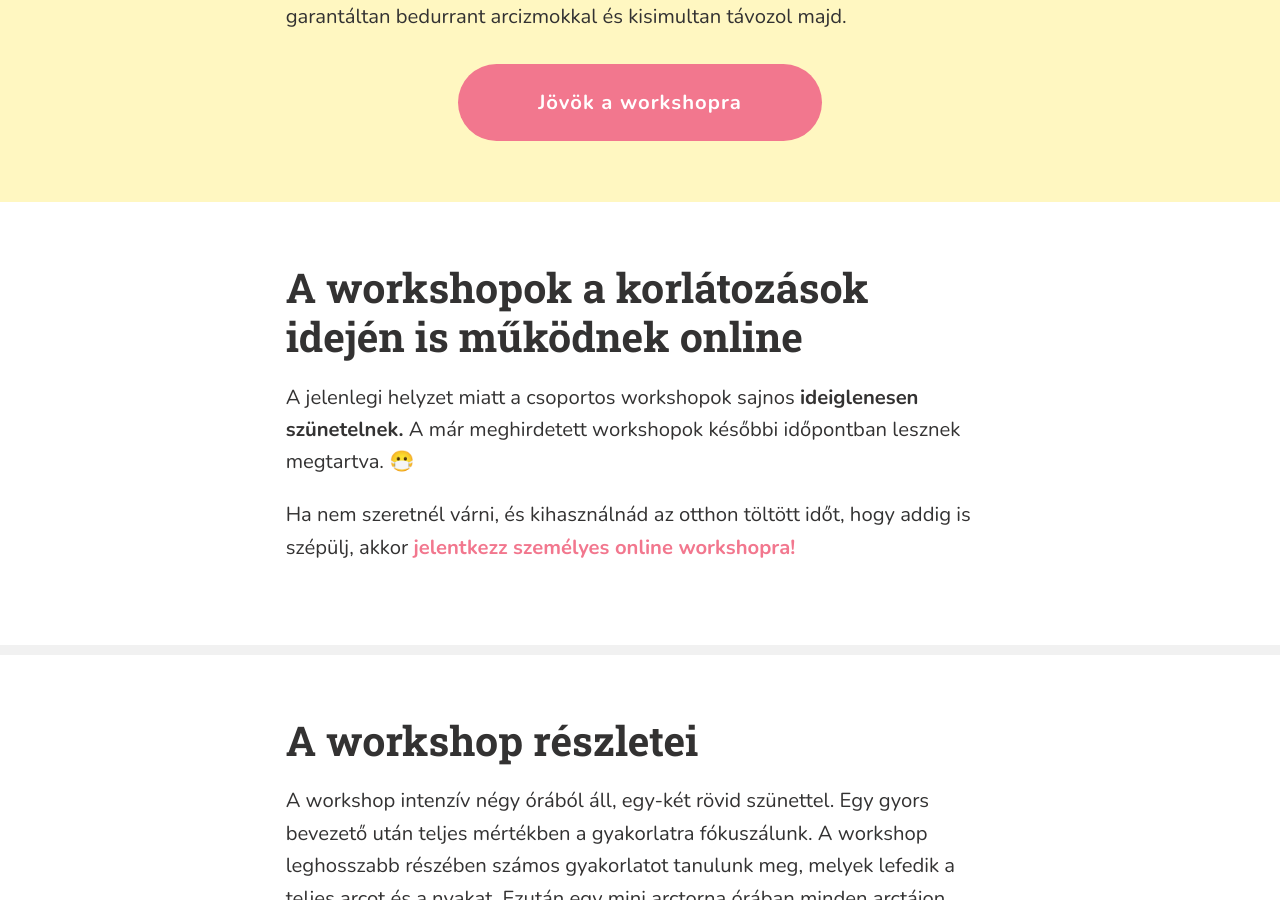
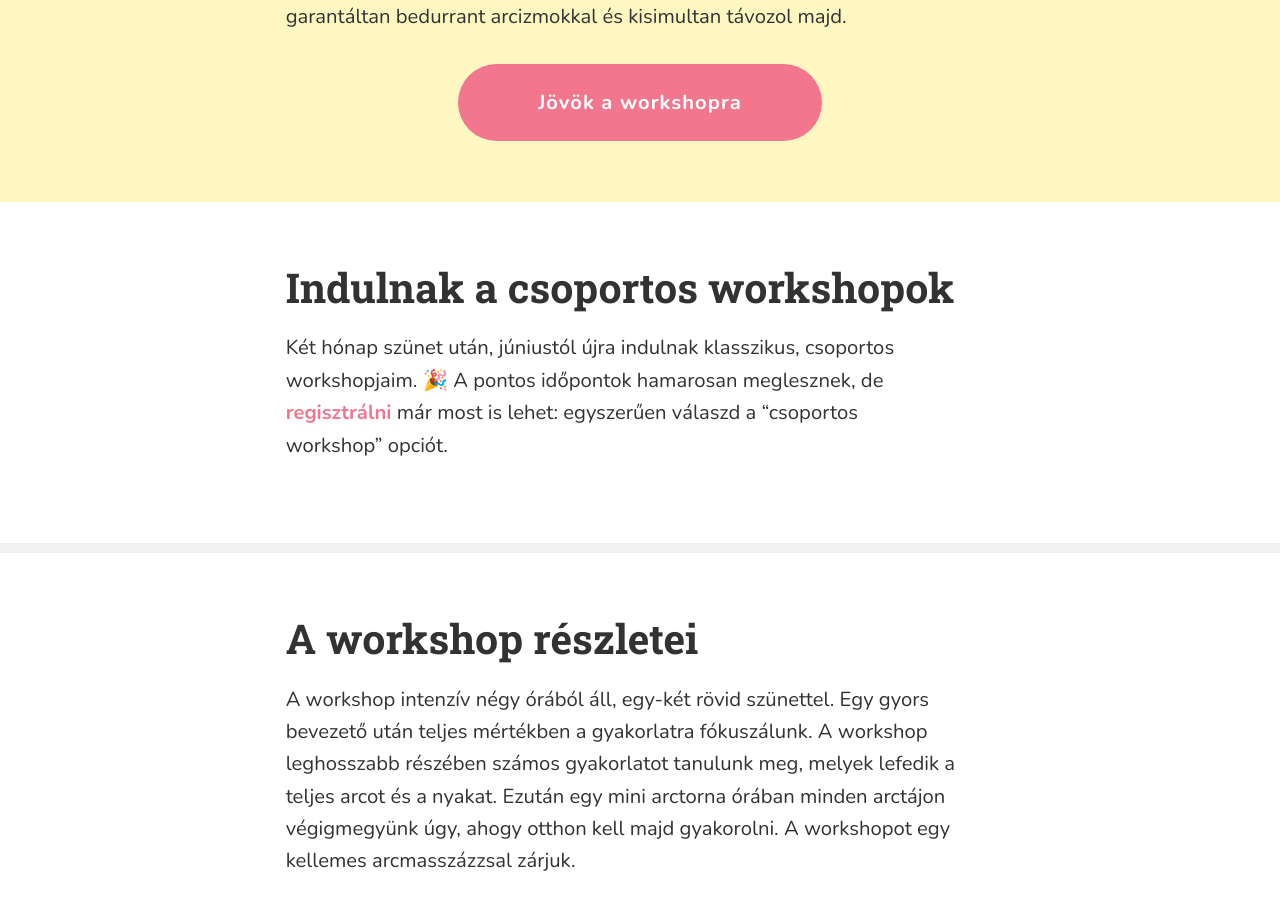
Before and after one commit to monikamudra/arctorna, a Jekyll site: the page built from workshop.md, in a window 1280 px wide and 900 px high, scrolled down 380 px. Built offline with Jekyll 4.4.1, drawn with Linux system fonts in a browser that asks for light colours; some of the changed text lies outside the part shown.

Commit message:
Update the workshop content

```diff
--- a/_layouts/workshop.html
+++ b/_layouts/workshop.html
@@ -34,19 +34,13 @@ training_text:
   </section>
   <section class="c-Screen__Section c-Screen__Section--Plain">
     <div class="c-ContentBlock">
-      <h2>A workshopok a korlátozások idején is működnek&nbsp;online</h2>
+      <h2>Indulnak a csoportos&nbsp;workshopok</h2>
       <div class="c-Article">
         <p>
-          A jelenlegi helyzet miatt a csoportos workshopok sajnos
-          <strong>ideiglenesen szünetelnek.</strong> A már meghirdetett
-          workshopok későbbi időpontban lesznek megtartva.&nbsp;😷
-        </p>
-        <p>
-          Ha nem szeretnél várni, és kihasználnád az otthon töltött időt, hogy
-          addig is szépülj, akkor
-          <a href="#regisztracio"
-            ><strong>jelentkezz személyes online workshopra!</strong></a
-          >
+          Két hónap szünet után, júniustól újra indulnak klasszikus, csoportos
+          workshopjaim. 🎉 A pontos időpontok hamarosan meglesznek, de
+          <a href="#regisztracio">regisztrálni</a> már most is lehet: egyszerűen
+          válaszd a “csoportos workshop”&nbsp;opciót.
         </p>
       </div>
     </div>
@@ -80,10 +74,10 @@ training_text:
       site.data.workshop.price price_desc = site.data.workshop.price_desc %}
     </div>
     <div class="c-ContentBlock u-MarginTop">
-      Jelenleg (ideiglenesen) <strong>csak online workshopokat tartok</strong> –
-      a regisztráció során kiválaszthatod a számodra megfelelő opciót.
-      Amennyiben <strong>csoportos workshopra</strong> szeretnél jönni (amint
-      erre lesz lehetőség), kérlek regisztrálj a "későbbi időpont" opcióval!
+      A <strong>csoportos workshopok</strong> júniustól indulnak újra. Az
+      időpontok hamarosan meglesznek, addig is kérlek regisztrálj a “későbbi
+      időpont” opcióval! <strong>Online</strong> és <strong>magán</strong>
+      workshopra is itt tudsz jelentkezni.
     </div>
     <div class="c-ContentBlock c-ContentBlock--Centered u-MarginTopLarge">
       <a class="c-Button" href="{{ site.data.workshop.registration_link }}"
```
